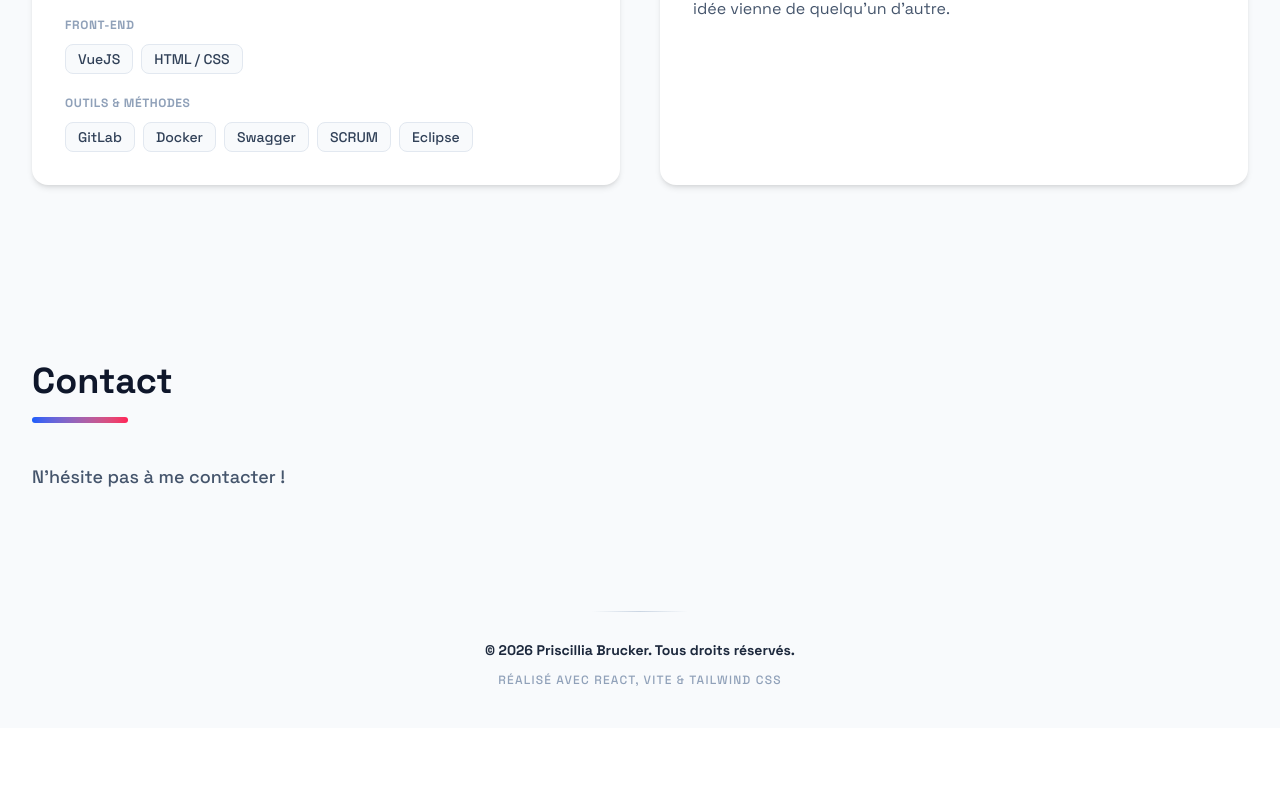
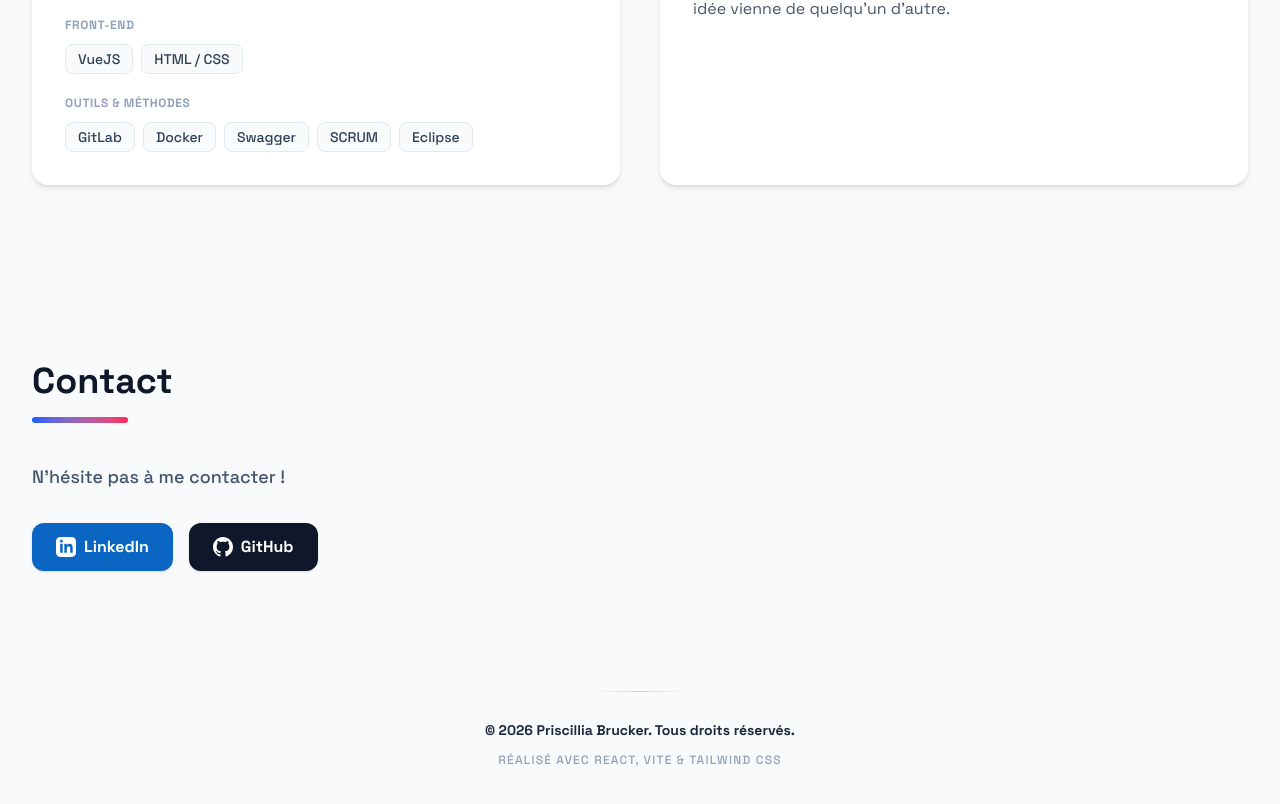
Before and after one commit to Priscillia-B/Portfolio, a React (Vite) app: page /#/ in a window 1280 px wide. Shown: the part 4129-4933 px from the top of the page. Before the commit the page ends 4857 px from the top, so only its background shows below. Built offline with nearby package versions, Linux system fonts and the light colour scheme.

Commit message:
Added links to the contact section

```diff
--- a/src/components/Contact.jsx
+++ b/src/components/Contact.jsx
@@ -7,9 +7,36 @@
         </h2>
         <div className="h-1.5 w-24 bg-linear-to-r from-blue-600 to-rose-500 rounded-full"></div>
       </div>
-      <p className="text-lg text-slate-600 dark:text-slate-400 font-medium">
+
+      <p className="text-lg text-slate-600 dark:text-slate-400 font-medium mb-8">
         N'hésite pas à me contacter !
       </p>
+
+      <div className="flex flex-wrap gap-4">
+        <a
+          href="https://linkedin.com/in/priscillia-brucker-53b846351"
+          target="_blank"
+          rel="noopener noreferrer"
+          className="inline-flex items-center gap-2 px-6 py-3 bg-[#0A66C2] hover:bg-[#004182] text-white font-bold rounded-xl transition-colors duration-300 shadow-sm"
+        >
+          <svg className="w-5 h-5" fill="currentColor" viewBox="0 0 24 24">
+            <path d="M19 0h-14c-2.761 0-5 2.239-5 5v14c0 2.761 2.239 5 5 5h14c2.762 0 5-2.239 5-5v-14c0-2.761-2.238-5-5-5zm-11 19h-3v-11h3v11zm-1.5-12.268c-.966 0-1.75-.79-1.75-1.764s.784-1.764 1.75-1.764 1.75.79 1.75 1.764-.783 1.764-1.75 1.764zm13.5 12.268h-3v-5.604c0-3.368-4-3.113-4 0v5.604h-3v-11h3v1.765c1.396-2.586 7-2.777 7 2.476v6.759z" />
+          </svg>
+          LinkedIn
+        </a>
+
+        <a
+          href="https://github.com/Priscillia-B"
+          target="_blank"
+          rel="noopener noreferrer"
+          className="inline-flex items-center gap-2 px-6 py-3 bg-slate-900 hover:bg-slate-800 dark:bg-slate-800 dark:hover:bg-slate-700 text-white font-bold rounded-xl transition-colors duration-300 shadow-sm"
+        >
+          <svg className="w-5 h-5" fill="currentColor" viewBox="0 0 24 24">
+            <path d="M12 0c-6.626 0-12 5.373-12 12 0 5.302 3.438 9.8 8.207 11.387.599.111.793-.261.793-.577v-2.234c-3.338.726-4.033-1.416-4.033-1.416-.546-1.387-1.333-1.756-1.333-1.756-1.089-.745.083-.729.083-.729 1.205.084 1.839 1.237 1.839 1.237 1.07 1.834 2.807 1.304 3.492.997.107-.775.418-1.305.762-1.604-2.665-.305-5.467-1.334-5.467-5.931 0-1.311.469-2.381 1.236-3.221-.124-.303-.535-1.524.117-3.176 0 0 1.008-.322 3.301 1.23.957-.266 1.983-.399 3.003-.404 1.02.005 2.047.138 3.006.404 2.291-1.552 3.297-1.23 3.297-1.23.653 1.653.242 2.874.118 3.176.77.84 1.235 1.911 1.235 3.221 0 4.609-2.807 5.624-5.479 5.921.43.372.823 1.102.823 2.222v3.293c0 .319.192.694.801.576 4.765-1.589 8.199-6.086 8.199-11.386 0-6.627-5.373-12-12-12z" />
+          </svg>
+          GitHub
+        </a>
+      </div>
     </div>
   );
 }
```
